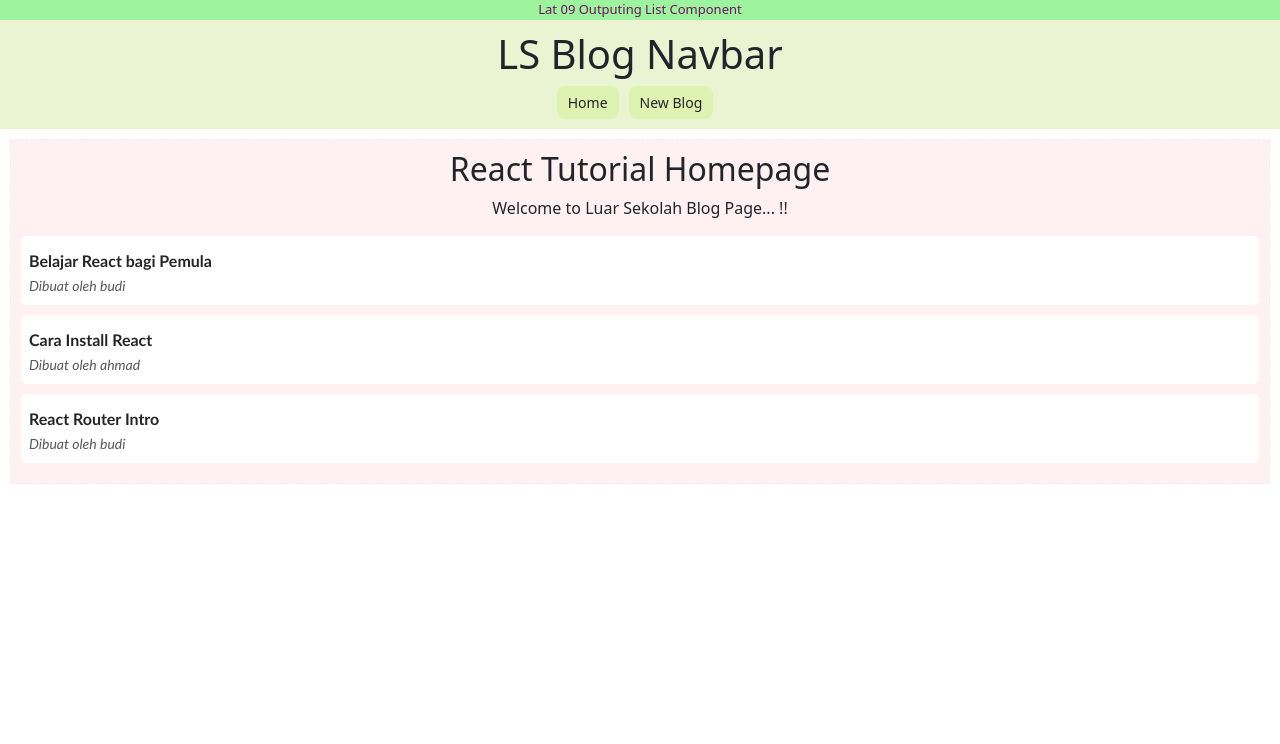
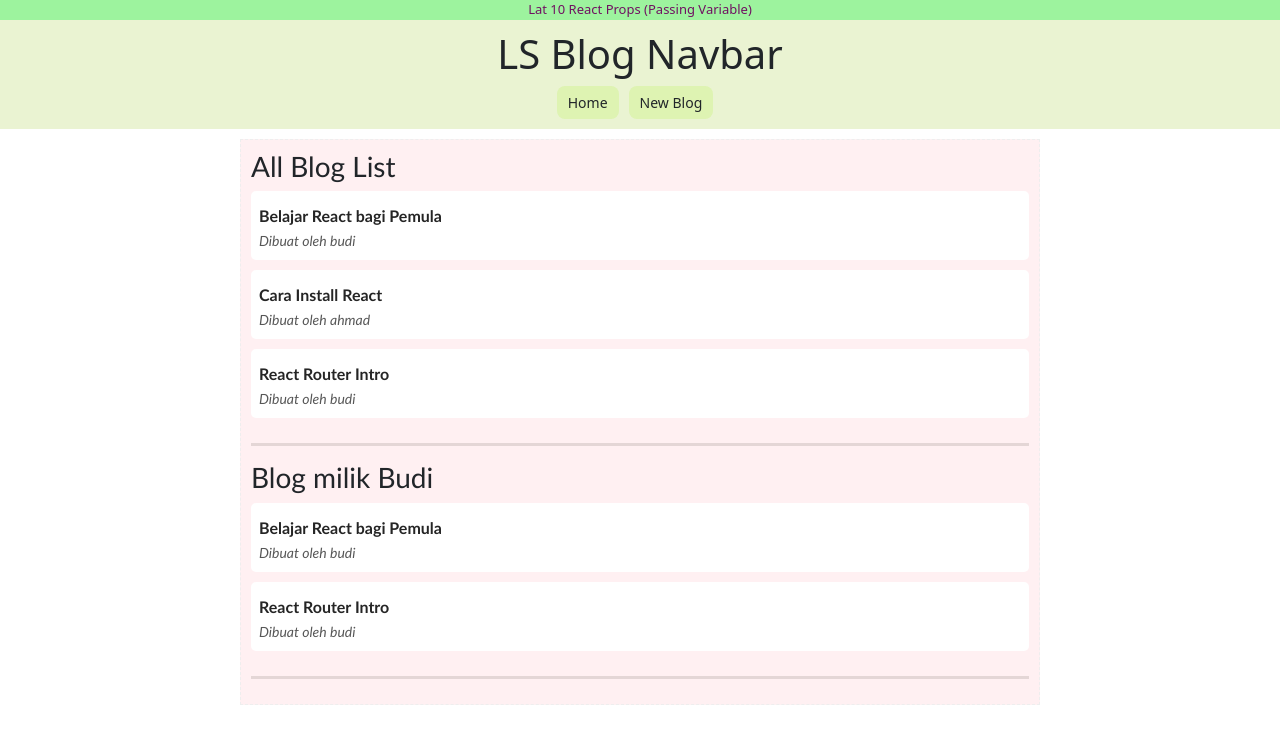
Before and after one commit to incyberz/belajar-react-js, a React (Create React App) app in the folder ls-blog/: page / in a window 1280 px wide. Shown: the top 744 px of the page. Built offline with nearby package versions, Linux system fonts and the light colour scheme.

Commit message:
React Tutorial 10 React Props (Passing Variable)

```diff
--- a/ls-blog/src/App.css
+++ b/ls-blog/src/App.css
@@ -30,6 +30,9 @@
   background: rgb(255, 240, 242);
   border: dashed 1px #eee;
   padding: 10px;
+  max-width: 800px;
+  margin-left: auto;
+  margin-right: auto;
 }
 
 
@@ -55,6 +58,9 @@
 .blog-list{
   text-align: left;
   font-family: 'Trebuchet MS', 'Lucida Sans Unicode', 'Lucida Grande', 'Lucida Sans', Arial, sans-serif;
+  border-bottom: solid 3px rgb(228, 214, 214);
+  margin-bottom: 15px;
+  padding-bottom: 15px;
 }
 
 .blog-item{
--- a/ls-blog/src/App.js
+++ b/ls-blog/src/App.js
@@ -5,7 +5,7 @@ import "bootstrap/dist/css/bootstrap.css";
 // import swal from "sweetalert";
 
 function App() {
-  const judulLat = "Lat 09 Outputing List Component";
+  const judulLat = "Lat 10 React Props (Passing Variable)";
 
   return (
     <div className="App">
--- /dev/null
+++ b/ls-blog/src/BlogList.jsx
@@ -0,0 +1,15 @@
+const BlogList = ({ blogs, title }) => {
+  return (
+    <div className="blog-list">
+      <h3>{title}</h3>
+      {blogs.map((blog) => (
+        <div className="blog-item">
+          <div className="judul-blog">{blog.judul}</div>
+          <small className="pembuat-blog">Dibuat oleh {blog.author}</small>
+        </div>
+      ))}
+    </div>
+  );
+};
+
+export default BlogList;
--- a/ls-blog/src/Home.js
+++ b/ls-blog/src/Home.js
@@ -1,4 +1,5 @@
 import { useState } from "react";
+import BlogList from "./BlogList";
 
 const Home = () => {
   const [blogs, setBlogs] = useState([
@@ -24,16 +25,11 @@ const Home = () => {
 
   return (
     <div className="Home">
-      <h2>React Tutorial Homepage</h2>
-      <p>Welcome to Luar Sekolah Blog Page... !!</p>
-      <div className="blog-list">
-        {blogs.map((blog) => (
-          <div className="blog-item">
-            <div className="judul-blog">{blog.judul}</div>
-            <small className="pembuat-blog">Dibuat oleh {blog.author}</small>
-          </div>
-        ))}
-      </div>
+      <BlogList blogs={blogs} title="All Blog List" />
+      <BlogList
+        blogs={blogs.filter((blog) => blog.author == "budi")}
+        title="Blog milik Budi"
+      />
     </div>
   );
 };
```
Also changed, not shown: 1 other file (tests, documents, lock files or other folders).
